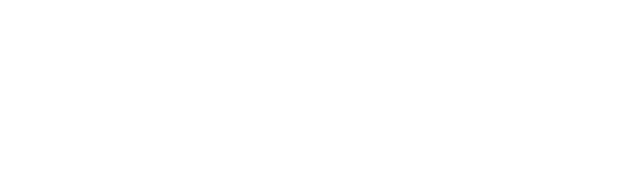
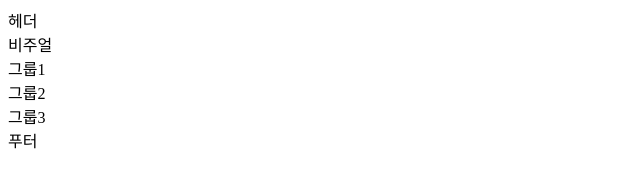
Before and after one commit to senasoon/HTML5, a website: page index.html in a window 1280 px wide. Shown: the whole page, without its empty margins (0-640 px from the left). Drawn offline with Linux system fonts and the light colour scheme.

Commit message:
웹카페 구조 생성

```diff
--- a/index.html
+++ b/index.html
@@ -6,5 +6,17 @@
     <meta name="viewport" content="width=device-width, initial-scale=1.0" />
     <title>웹카페</title>
   </head>
-  <body></body>
+  <body>
+    <header class="header">헤더</header>
+    <div class="visual">비주얼</div>
+    <main class="main">
+      <div class="group">그룹1</div>
+      <div class="group">그룹2</div>
+      <div class="group">그룹3</div>
+    </main>
+    <article class="slogan"></article>
+    <footer class="footer">
+      <div class="footer-inner">푸터</div>
+    </footer>
+  </body>
 </html>
```
